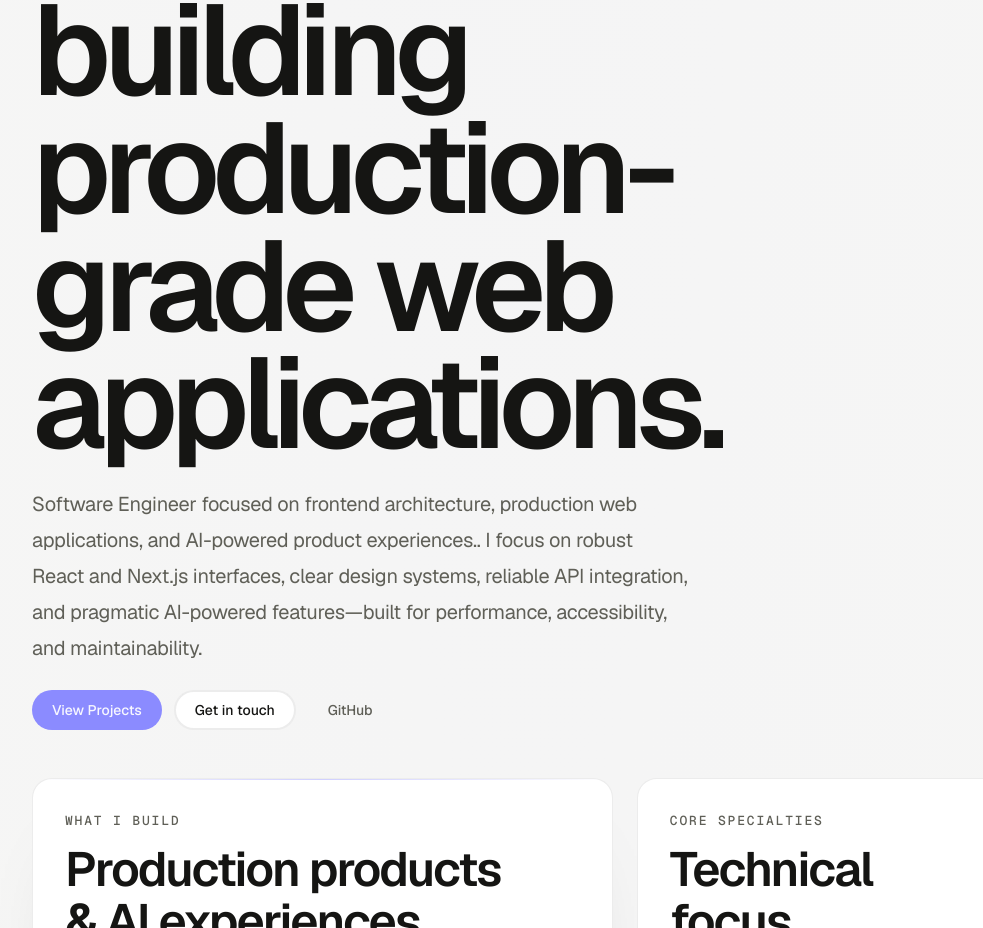
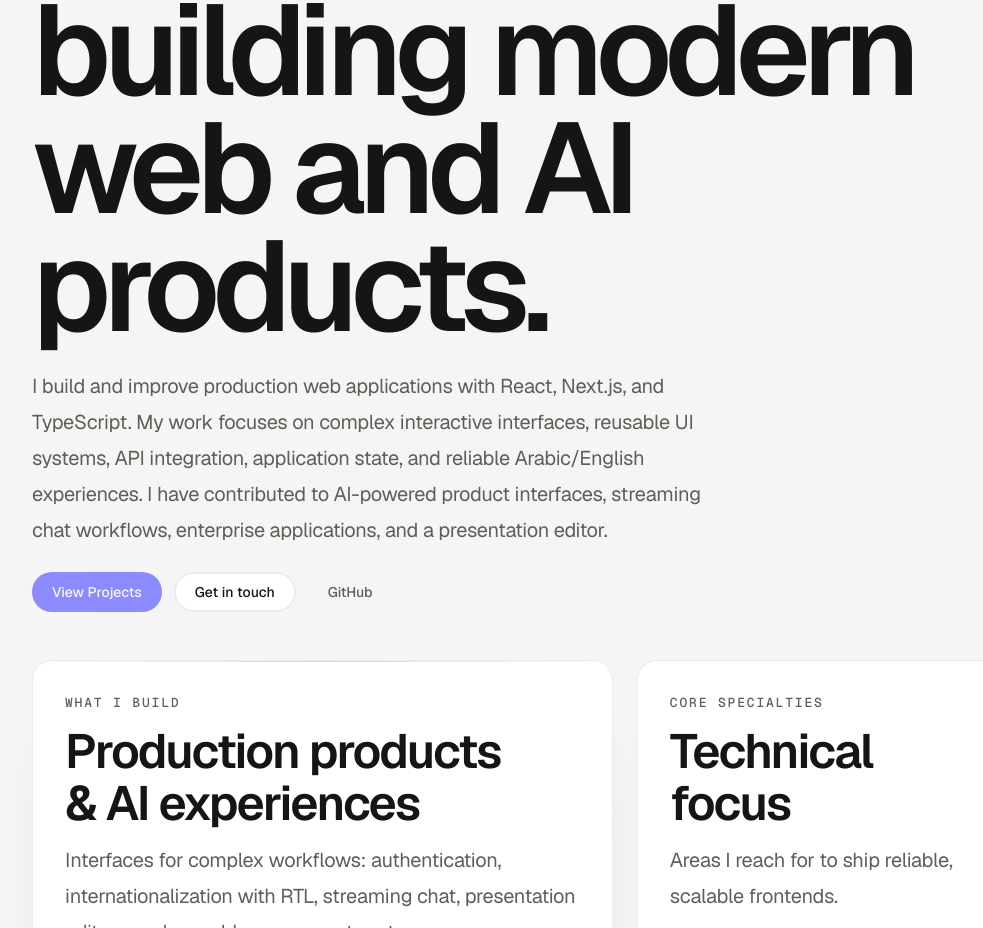
Before and after one commit to Mostafa-YMS/Portfolio, a Next.js app: page / in a window 1280 px wide. Shown: the part 600-1528 px from the top of the page, without its empty margins (112-1095 px from the left). Built offline with nearby package versions, Linux system fonts and the light colour scheme; no server answers.

Commit message:
content: use profile headline in hero

```diff
--- a/src/app/page.tsx
+++ b/src/app/page.tsx
@@ -29,24 +29,24 @@ const specialties = [
 ];
 
 export const metadata: Metadata = {
-  title: "Frontend Engineer — React, Next.js & TypeScript",
+  title: "Mostafa Youssef — Software Engineer | React, Next.js & AI",
   description:
-    "Frontend engineer specializing in React, Next.js, TypeScript, AI-powered web applications, design systems, and production-grade interfaces.",
+    "Software Engineer building modern web and AI products with React, Next.js, and TypeScript, with a focus on production interfaces and complex frontend workflows.",
   alternates: {
     canonical: "/",
   },
   openGraph: {
-    title: "Frontend Engineer — React, Next.js & TypeScript",
+    title: "Mostafa Youssef — Software Engineer | React, Next.js & AI",
     description:
-      "Frontend engineer specializing in React, Next.js, TypeScript, AI-powered web applications, design systems, and production-grade interfaces.",
+      "Software Engineer building modern web and AI products with React, Next.js, and TypeScript.",
     type: "website",
     url: "/",
   },
   twitter: {
     card: "summary_large_image",
-    title: "Frontend Engineer — React, Next.js & TypeScript",
+    title: "Mostafa Youssef — Software Engineer | React, Next.js & AI",
     description:
-      "Frontend engineer specializing in React, Next.js, TypeScript, AI-powered web applications, design systems, and production-grade interfaces.",
+      "Software Engineer building modern web and AI products with React, Next.js, and TypeScript.",
   },
 };
 
@@ -81,14 +81,10 @@ export default function HomePage() {
           ) : null}
 
           <h1 className="text-display text-balance">
-            {displayName} — Frontend Engineer building production-grade web applications.
+            {displayName} — {profile.headline}
           </h1>
 
-          <p className="text-lede text-muted max-w-2xl text-pretty">
-            {profile.specialization}. I focus on robust React and Next.js interfaces, clear design
-            systems, reliable API integration, and pragmatic AI-powered features—built for
-            performance, accessibility, and maintainability.
-          </p>
+          <p className="text-lede text-muted max-w-2xl text-pretty">{profile.summary}</p>
 
           <div className="flex flex-wrap items-center gap-3">
             <Button asChild variant="primary">
```
